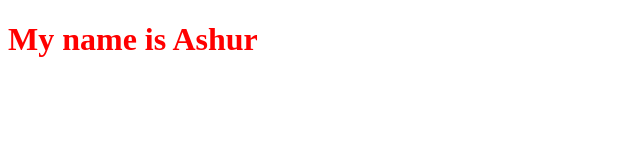
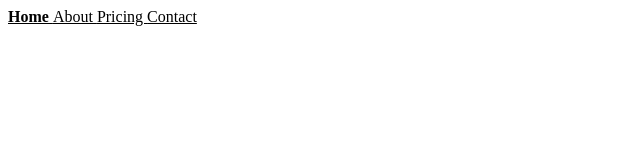
Before and after one commit to AshurYousif/CSS-crash-course, a plain HTML site: page index.html in a window 1280 px wide. Shown: the whole page, without its empty margins (0-640 px from the left). Drawn offline with Linux system fonts and the light colour scheme.

Commit message:
Final commit of CSS crash course

```diff
--- a/index.html
+++ b/index.html
@@ -1,5 +1,6 @@
 <!DOCTYPE html>
 <html lang="en">
+
 <head>
     <meta charset="UTF-8">
     <meta http-equiv="X-UA-Compatible" content="IE=edge">
@@ -7,9 +8,13 @@
     <title>Document</title>
     <link rel="stylesheet" href="style.css">
 </head>
+
 <body>
-    <h1>
-        My name is Ashur
-    </h1>
+    <nav class="nav">
+        <a href="" class="nav__link nav__link--active"> Home </a>
+        <a href="" class="nav__link"> About </a>
+        <a href="" class="nav__link"> Pricing </a>
+        <a href="" class="nav__link"> Contact <a>
+    </nav>
 </body>
 </html>
--- a/style.css
+++ b/style.css
@@ -1,3 +1,7 @@
-h1 {
-    color: red;
+.nav__link {
+    color: black;
 }
+
+.nav__link--active {
+    font-weight: bold;
+}
```
